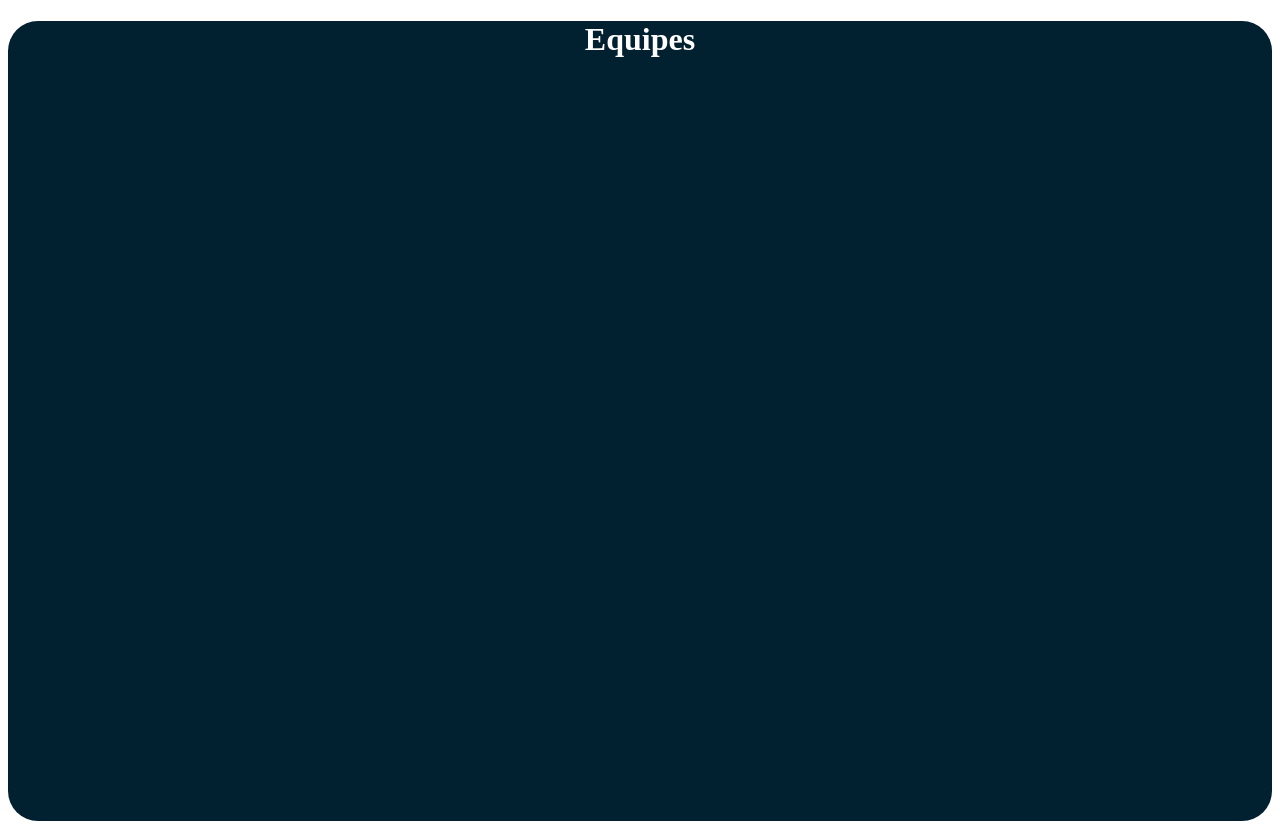
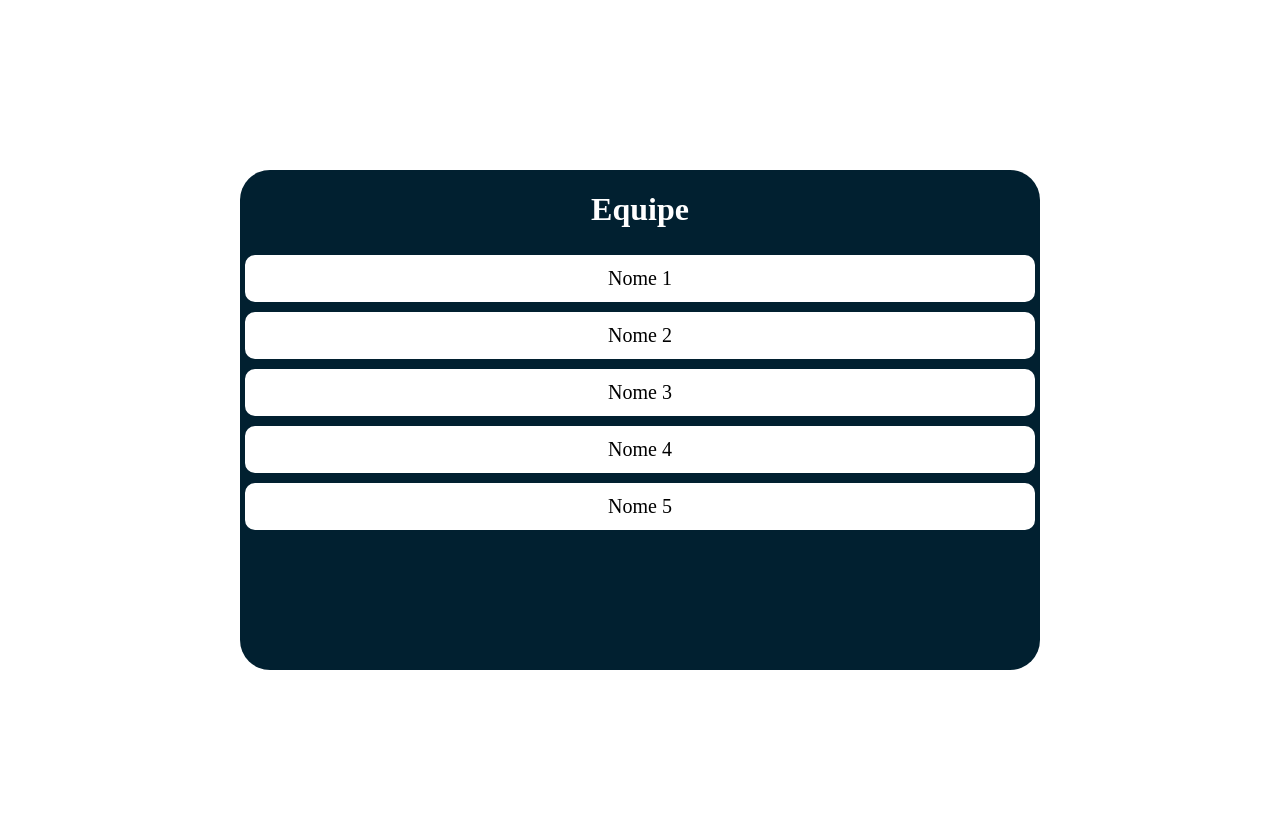
Before and after one commit to Hackathon-Organization/frontend-web-hackathon, a Vue app: page /equipe in a window 1280 px wide. Built offline with nearby package versions, Linux system fonts and the light colour scheme.

Commit message:
feat(EquipeScreen.vue):  lista criada e css feito

```diff
--- a/src/screens/EquipeScreen.vue
+++ b/src/screens/EquipeScreen.vue
@@ -1,22 +1,61 @@
 <template>
-  <main class="equipes-main">
-    <div class="titulo-equipes"><h1>Equipes</h1></div>
-  </main>
+    <div class="equipes-container">
+        <div class="equipes-main">
+            <div class="titulo-equipes">
+                <h1>Equipe</h1>
+            </div>
+            <div class="nomes-container">
+                <div class="nome-item">Nome 1</div>
+                <div class="nome-item">Nome 2</div>
+                <div class="nome-item">Nome 3</div>
+                <div class="nome-item">Nome 4</div>
+                <div class="nome-item">Nome 5</div>
+
+            </div>
+        </div>
+    </div>
 </template>
 
 <style>
+.equipes-container {
+  display: flex;
+  justify-content: center;
+  align-items: center;
+  height: 100vh;
+}
+
 .equipes-main {
-  margin-top: 80px;
   height: 500px;
   width: 800px;
   color: #fff;
   background-color: #012030;
   border-radius: 30px;
-  margin: 0 auto;
+  overflow: hidden;
+  margin: auto;
 }
 
 .titulo-equipes {
   margin-top: 20px;
   text-align: center;
 }
+
+.nomes-container {
+  display: flex;
+  flex-direction: column;
+  margin-top: 20px;
+  height: 500px;
+  width: 800px;
+  overflow-y: auto;
+  color: #000;
+  text-align: center;
+}
+
+.nome-item {
+  border: 2px solid #fff;
+  border-radius: 10px;
+  background-color: #fff;
+  padding: 10px;
+  margin: 5px;
+  font-size: 20px;
+}
 </style>
```
